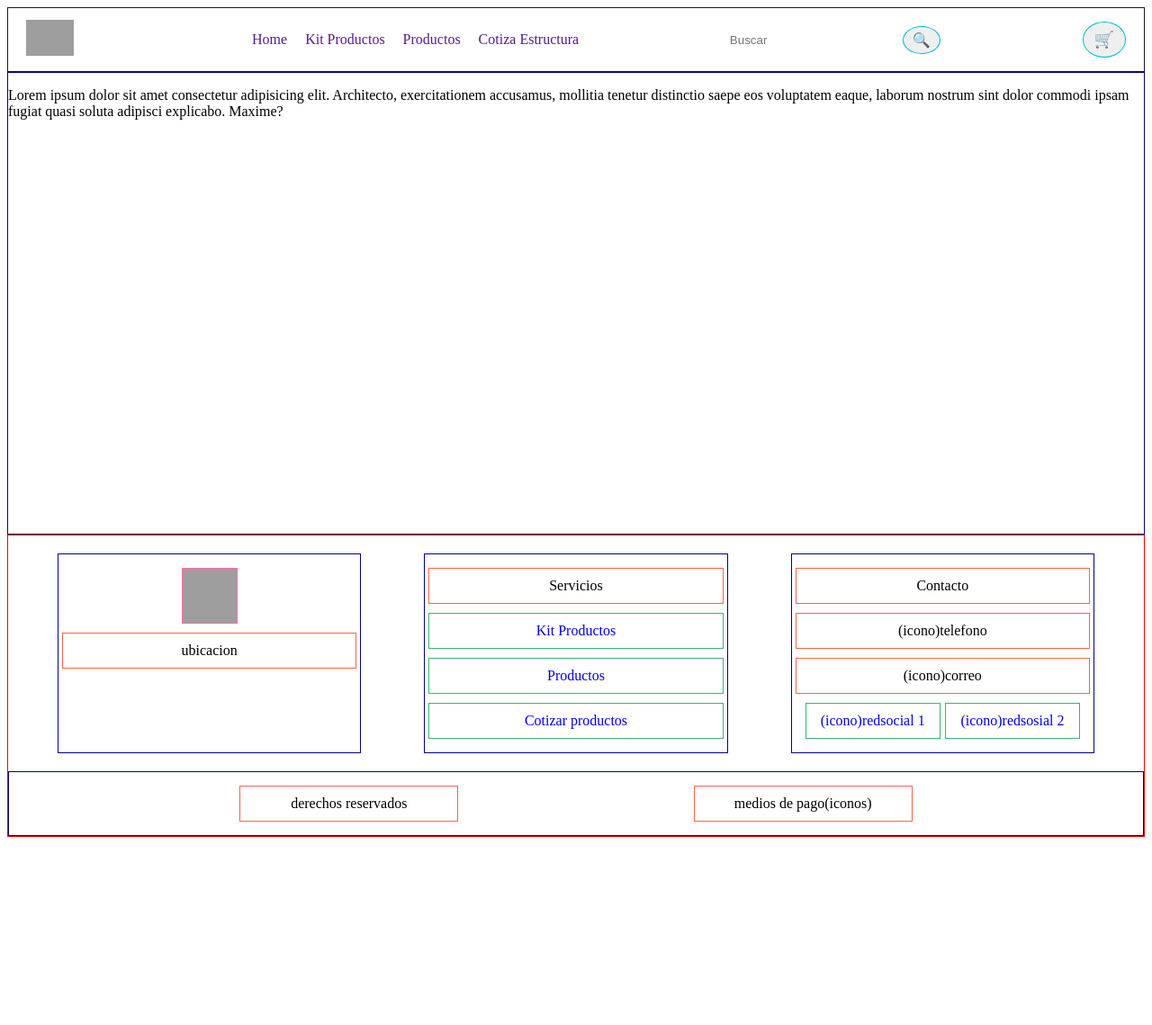
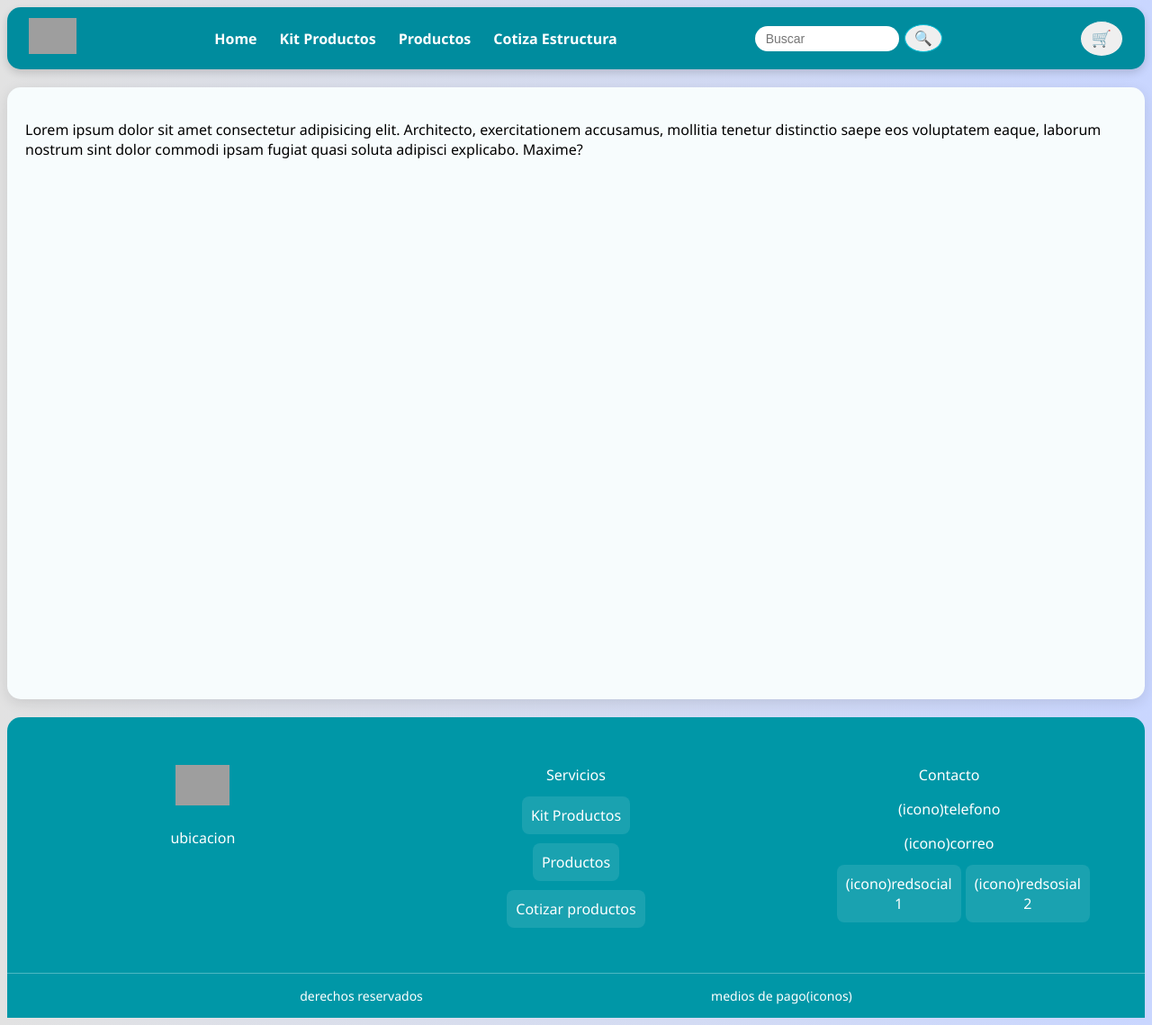
Before and after one commit to paocespedes-bit/Capstone-, a Django app: page / in a window 1280 px wide. Shown: the whole page at 90% size. Before the commit the page ends 930 px from the top, so only its background shows below. Run offline with Django 5.2, Linux system fonts and the light colour scheme; grey boxes are pictures that could not be loaded.

Commit message:
Actualizacion de base.css

```diff
--- a/Fase_2/Evidencias_Proyecto/SIPstore/store/static/style/base.css
+++ b/Fase_2/Evidencias_Proyecto/SIPstore/store/static/style/base.css
@@ -1,9 +1,16 @@
+body{
+  background-color: #c9d6ff;
+  background: linear-gradient(to right, #e2e2e2, #c9d6ff);
+  font-family: "Segoe UI", Tahoma, Geneva, Verdana, sans-serif;
+}
+
 /* !Navbar  */
 /* General navbar */
 .navbar {
-  border:1px solid #1a1a1a;
-  padding: 10px 20px;
-
+  background-color: #008c9e;
+  padding: 12px 24px;
+  border-radius: 15px;
+  box-shadow: 0 4px 10px rgba(0,0,0,0.15);
 }
 
 .navbar-container {
@@ -21,13 +28,17 @@
 .nav-links {
   list-style: none;
   display: flex;
-  gap: 20px;
+  gap: 25px;
+  margin: 0;
+  padding: 0;
 }
 
 .nav-links a {
   text-decoration: none;
-  font-weight: 500;
+  font-weight: 600;
   transition: color 0.3s ease;
+  color: #fff;
+  font-size: 16px;
 }
 
 .nav-links a:hover {
@@ -38,14 +49,16 @@
 .search-bar {
   display: flex;
   align-items: center;
-  gap: 5px;
+  gap: 6px;
 }
 
 .search-bar input {
-  padding: 5px 10px;
+  padding: 6px 12px;
   border-radius: 20px;
   border: none;
   outline: none;
+  font-size: 14px;
+  width: 160px;
 }
 
 .search-bar button {
@@ -57,12 +70,12 @@
 }
 
 .search-bar button:hover {
-  border: 1px solid #0097a7;
+  background-color: #008c9e;
 }
 
 /* Carrito */
 .cart-btn {
-  border: 1px solid #00bcd4;
+  border: 1px solid #008c9e;
   padding: 8px 12px;
   border-radius: 50%;
   cursor: pointer;
@@ -70,43 +83,52 @@
 }
 
 .cart-btn:hover {
-  border: 1px solid #0097a7;
+  border: 1px solid #008c9e;
 }
 
 /* !contenido */
-.main{
-  height: 40vw;
-  border: 1px solid darkblue;
+.main {
+  min-height: 80vh;
+  margin: 20px auto;
+  border-radius: 15px;
+  background-color: #f7fcfd;
+  box-shadow: 0 4px 15px rgba(0,0,0,0.1);
+  padding: 20px;
 }
 
 
 /* !footer */
 
 footer {
-  border: 1px solid rgb(252, 0, 0); /* gris */
+  background-color: #0097a7;
+  color: #fff;
+  border-top-left-radius: 15px;
+  border-top-right-radius: 15px;
+  margin-top: 20px;
 }
 
 .footer-top-a {
   display: flex;
   justify-content: space-around;
-  padding: 20px;
+  padding: 30px 20px;
+  flex-wrap: wrap;
+  gap: 20px;
 }
 
 .footer-col-1 {
-  border: 1px solid darkblue;
   padding: 15px;
-  width: 25%;
+  width: 250px;
   display: flex;
   flex-direction: column;
   align-items: center;
-  gap: 10px;
 }
+
 
 .log {
   width: 60px;
   height: 60px;
-  border: 1px solid hotpink;
-  display: block;
+  object-fit: contain;
+  margin-bottom: 10px;
 }
 
 .box {
@@ -116,32 +138,37 @@ footer {
 }
 
 .parrafo {
-  border: 1px solid tomato;
-  padding: 10px;
   text-align: center;
-  margin: 0;
-  width: 100%;
+  margin: 8px 0;
 }
 
-.a-foot{
+.a-foot {
   display: block;
-  border: 1px solid mediumseagreen;
+  background-color: rgba(255,255,255,0.1);
   padding: 10px;
+  border-radius: 8px;
   text-align: center;
   text-decoration: none;
-  width: 100%;
+  color: #fff;
+  margin: 5px 0;
+  transition: background-color 0.3s ease;
+}
+
+.a-foot:hover {
+  background-color: rgba(255,255,255,0.25);
 }
 
 .footer-bottom {
-  border: 1px solid darkblue;
+  border-top: 1px solid rgba(255,255,255,0.3);
   display: flex;
   justify-content: space-around;
   align-items: center;
   padding: 15px;
-  gap: 20px;
+  flex-wrap: wrap;
+  gap: 10px;
 }
 
 .footer-bottom p {
-  flex: 1;
   margin: 0;
+  font-size: 14px;
 }
```
